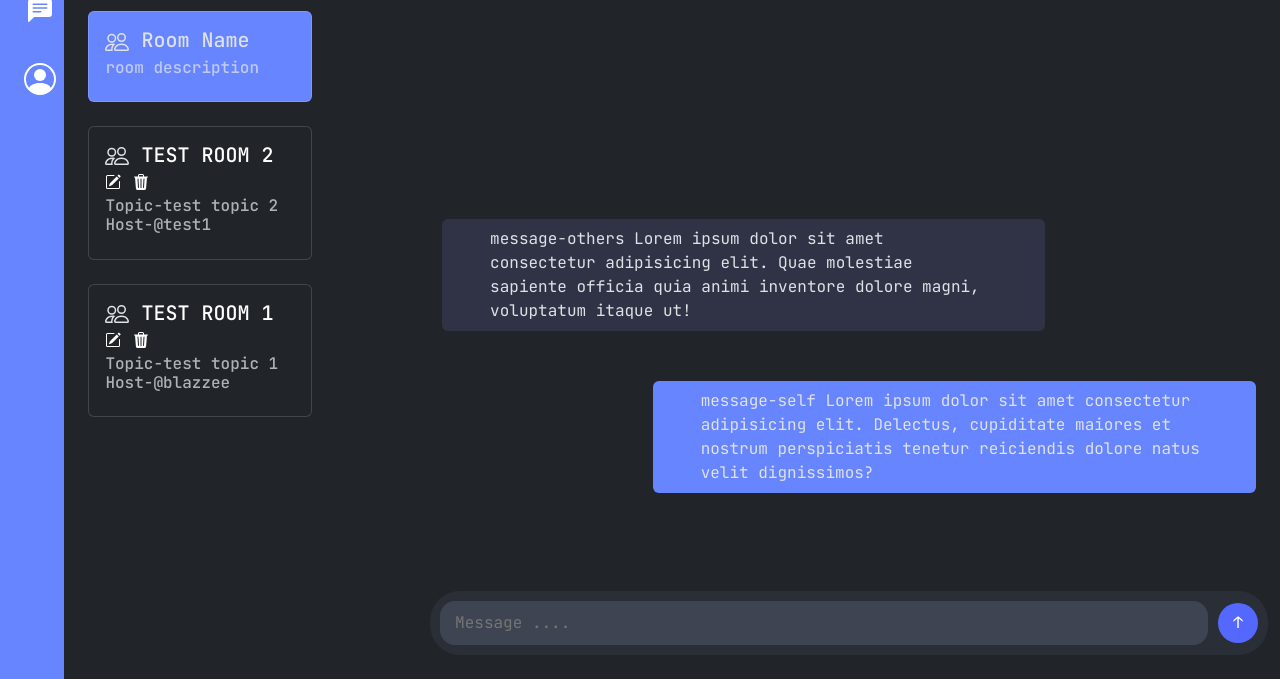
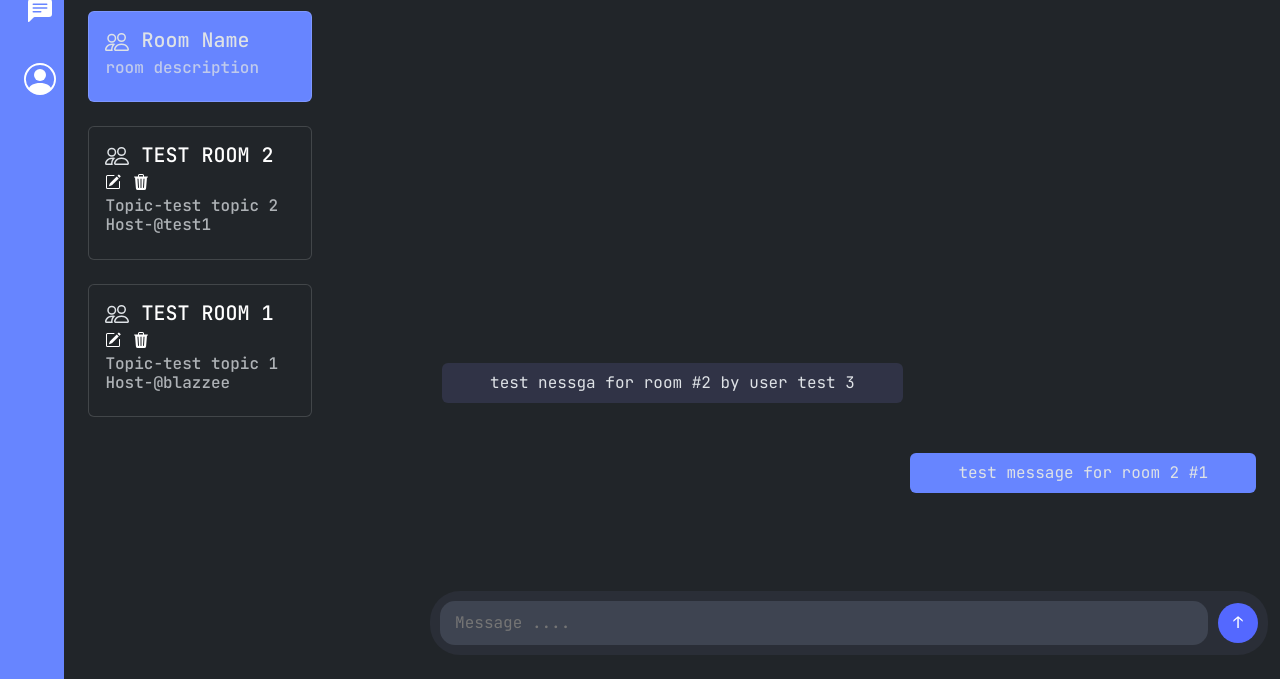
Before and after one commit to Blazzzeee/studybud, a Django app: page /room/2 in a window 1280 px wide. Shown: the part 121-800 px from the top of the page. Run offline with Django 5.2, Linux system fonts and the light colour scheme; a user stored in the database is signed in; data comes from the database, SQL or seed files in the repository; both versions use the stored data as it was after the commit; some web fonts are replaced.

Commit message:
Message read and message create functionality finished as well as addded in templates , styles-room.css is parted

```diff
--- a/studybud/base/templates/base/room.html
+++ b/studybud/base/templates/base/room.html
@@ -123,17 +123,12 @@
         </div>
     </form>
 
-    <div class="message-self mx-4 rounded px-5 py-2">
-        message-self Lorem ipsum dolor sit amet consectetur adipisicing elit.
-        Delectus, cupiditate maiores et nostrum perspiciatis tenetur reiciendis
-        dolore natus velit dignissimos?
-    </div>
+    {% for message in RoomMessages %} {% if message.user == request.user %}
+    <div class="message-self mx-4 rounded px-5 py-2">{{message}}</div>
 
-    <div class="message-others mx-4 rounded px-5 py-2">
-        message-others Lorem ipsum dolor sit amet consectetur adipisicing elit.
-        Quae molestiae sapiente officia quia animi inventore dolore magni,
-        voluptatum itaque ut!
-    </div>
+    {% else %}
+    <div class="message-others mx-4 rounded px-5 py-2">{{message}}</div>
+    {% endif %} {% endfor %}
 </div>
 
 {% endblock content %}
--- a/studybud/base/urls.py
+++ b/studybud/base/urls.py
@@ -9,7 +9,6 @@ urlpatterns = [
     path('login', views.loginView, name='login'),
     path('logout', views.logoutUser, name='logout'),
     path('register', views.registerPage, name='register'),
-    path('create_message', views.create_message, name='create_message'),
 
 
 ]
--- a/studybud/base/views.py
+++ b/studybud/base/views.py
@@ -1,10 +1,9 @@
 from django.shortcuts import render,get_object_or_404,redirect,Http404
-from .models import Room
+from .models import Room, Message
 from .forms import RoomForm, MessageForm
 from django.contrib.auth.models import User
 from django.contrib.auth import authenticate, login, logout
 from django.contrib import messages
-from django.views.decorators.csrf import csrf_exempt, csrf_protect
 from django.contrib.auth.decorators import login_required
 from django.http import HttpResponse
 from django.contrib.auth.forms import UserCreationForm
@@ -22,7 +21,8 @@ def room(request, id):
     context = None
     room = get_object_or_404(Room, pk=id)
     form = MessageForm()
-    context = {'rooms':rooms , 'room':room, 'form':form}
+    messages = Message.objects.filter(room= room)
+    context = {'rooms':rooms , 'room':room, 'form':form, 'RoomMessages': messages}
 
     if request.method == "POST":
         form = MessageForm(request.POST)
--- a/studybud/static/styles.css
+++ b/studybud/static/styles.css
@@ -1,5 +1,5 @@
 body {
-    font-family: 'JetBrains Mono', monospace; /* Fallback to system version if available */
+    font-family: "JetBrains Mono", monospace; /* Fallback to system version if available */
 }
 
 :root {
@@ -46,7 +46,9 @@ input.search {
     border-radius: 5px;
     padding: 9px 4px 9px 35px; /* Extra padding to make space for the icon */
     outline: none;
-    transition: border-color 0.3s, box-shadow 0.3s;
+    transition:
+        border-color 0.3s,
+        box-shadow 0.3s;
 }
 
 input.search:focus {
@@ -54,8 +56,7 @@ input.search:focus {
     box-shadow: 0 0 5px rgba(103, 133, 255, 0.5);
 }
 
-
-.room-list{
+/* .room-list{
     grid-area: 2/2/-1/3;
 }
 
@@ -80,37 +81,36 @@ input.search:focus {
     align-items: center;
     padding: 10px;
     background-color: #2a2e37;
-    border-radius: 30px; /* Rounded container */
-    /* max-width: ; */
-    margin: auto; /* Center the container */
+    border-radius: 30px;
+    margin: auto;
     gap: 10px;
     order: -1;
     justify-self: flex-end;
 
   }
   .message-input {
-    flex-grow: 1; /* Allow input to take available space */
+    flex-grow: 1;
     border: none;
     outline: none;
     background-color: #3e4451;
     color: #e0d4ce;
-    border-radius: 15px; /* Rounded corners */
+    border-radius: 15px;
     padding: 10px 15px;
   }
   .send-button {
-    background-color: #5468ff; /* Button background color */
+    background-color: #5468ff;
     border: none;
     width: 40px;
     height: 40px;
     display: flex;
     justify-content: center;
     align-items: center;
-    border-radius: 50%; /* Circular button */
+    border-radius: 50%;
     color: white;
     cursor: pointer;
   }
   .send-button:hover {
-    background-color: #3b54e0; /* Hover effect */
+    background-color: #3b54e0;
   }
 
 .message-self{
@@ -130,4 +130,4 @@ input.search:focus {
 a {
     text-decoration: none !important;
     color: white;
-  }
+  } */
--- a/studybud/templates/layout.html
+++ b/studybud/templates/layout.html
@@ -16,6 +16,7 @@
 <link rel="preconnect" href="https://fonts.gstatic.com" crossorigin>
 <link href="https://fonts.googleapis.com/css2?family=JetBrains+Mono:ital,wght@0,100..800;1,100..800&family=Radio+Canada+Big:ital,wght@0,400..700;1,400..700&family=Roboto+Mono:ital,wght@0,100..700;1,100..700&display=swap" rel="stylesheet">
 
+<link rel="stylesheet" href="{% static 'styles-room.css' %}" />
 </head>
 
 <body data-bs-theme="dark">
```
Also changed, not shown: studybud/base/templates/base/create_message.html (deleted, +0 -11 lines), studybud/static/styles-room.css (added, +73 -0 lines), studybud/db.sqlite3.
